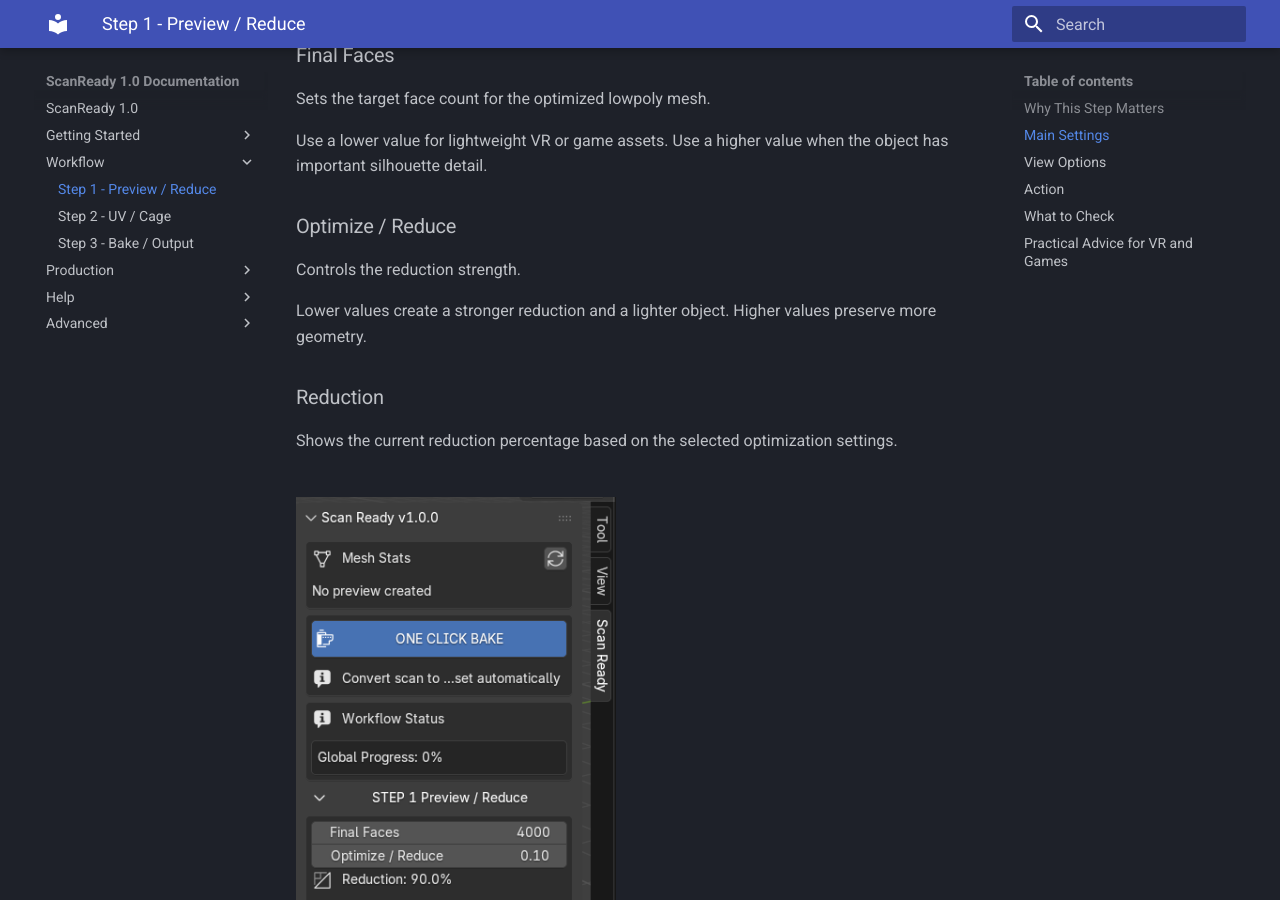
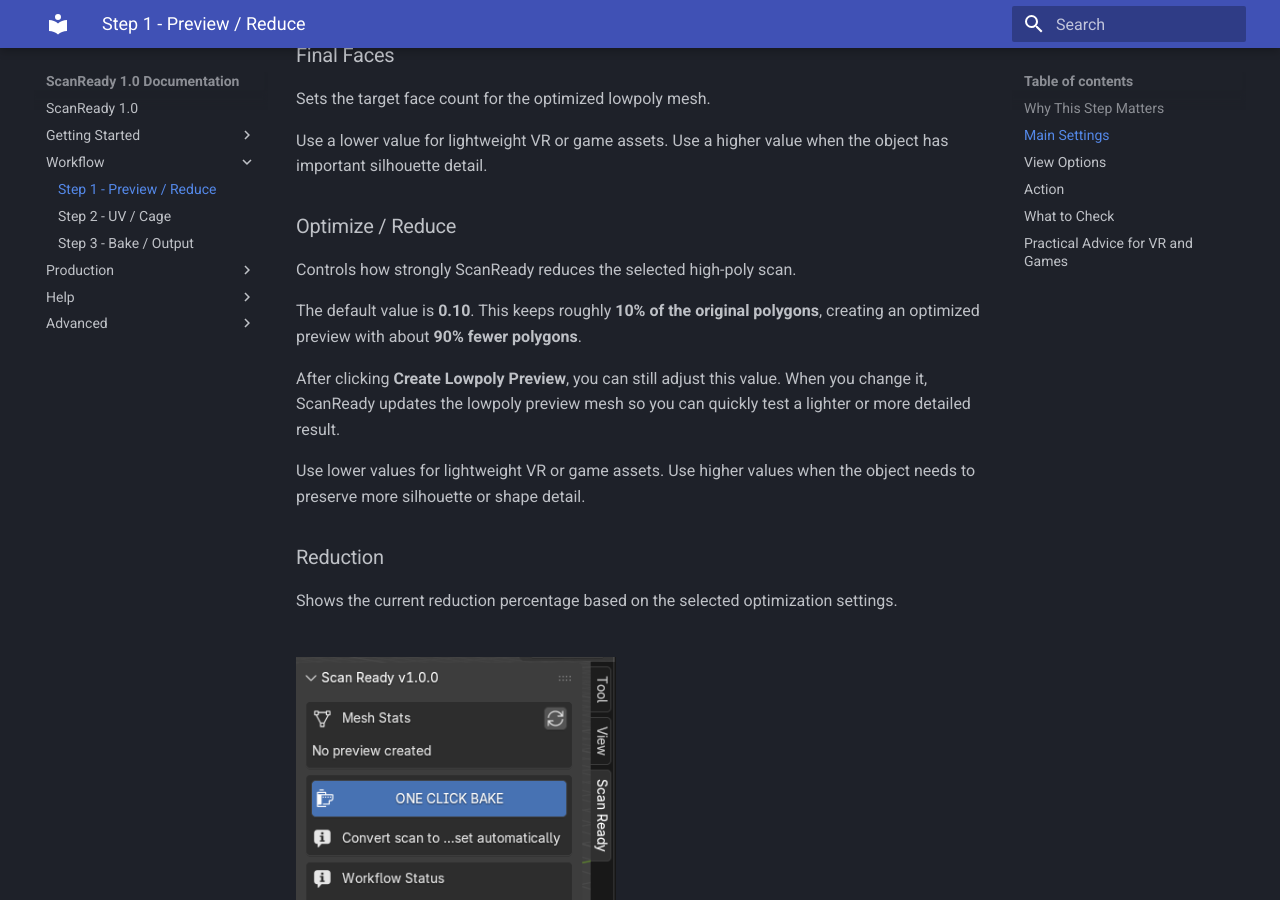
Before and after one commit to marioschiano/scanready-docs, an MkDocs documentation site: the page built from docs/step1.md, in a window 1280 px wide and 900 px high, scrolled down 1480 px. Built offline with MkDocs 1.6.1 and Material for MkDocs 9.7.7, drawn with Linux system fonts in a browser that asks for light colours.

Commit message:
Update step1.md

```diff
--- a/docs/step1.md
+++ b/docs/step1.md
@@ -52,12 +52,21 @@
 <h3>Optimize / Reduce</h3>
 
 <p>
-Controls the reduction strength.
+Controls how strongly ScanReady reduces the selected high-poly scan.
 </p>
 
 <p>
-Lower values create a stronger reduction and a lighter object. Higher values preserve more geometry.
+The default value is <strong>0.10</strong>. This keeps roughly <strong>10% of the original polygons</strong>, creating an optimized preview with about <strong>90% fewer polygons</strong>.
 </p>
+
+<p>
+After clicking <strong>Create Lowpoly Preview</strong>, you can still adjust this value. When you change it, ScanReady updates the lowpoly preview mesh so you can quickly test a lighter or more detailed result.
+</p>
+
+<p>
+Use lower values for lightweight VR or game assets. Use higher values when the object needs to preserve more silhouette or shape detail.
+</p>
+
 
 <h3>Reduction</h3>
 
```
